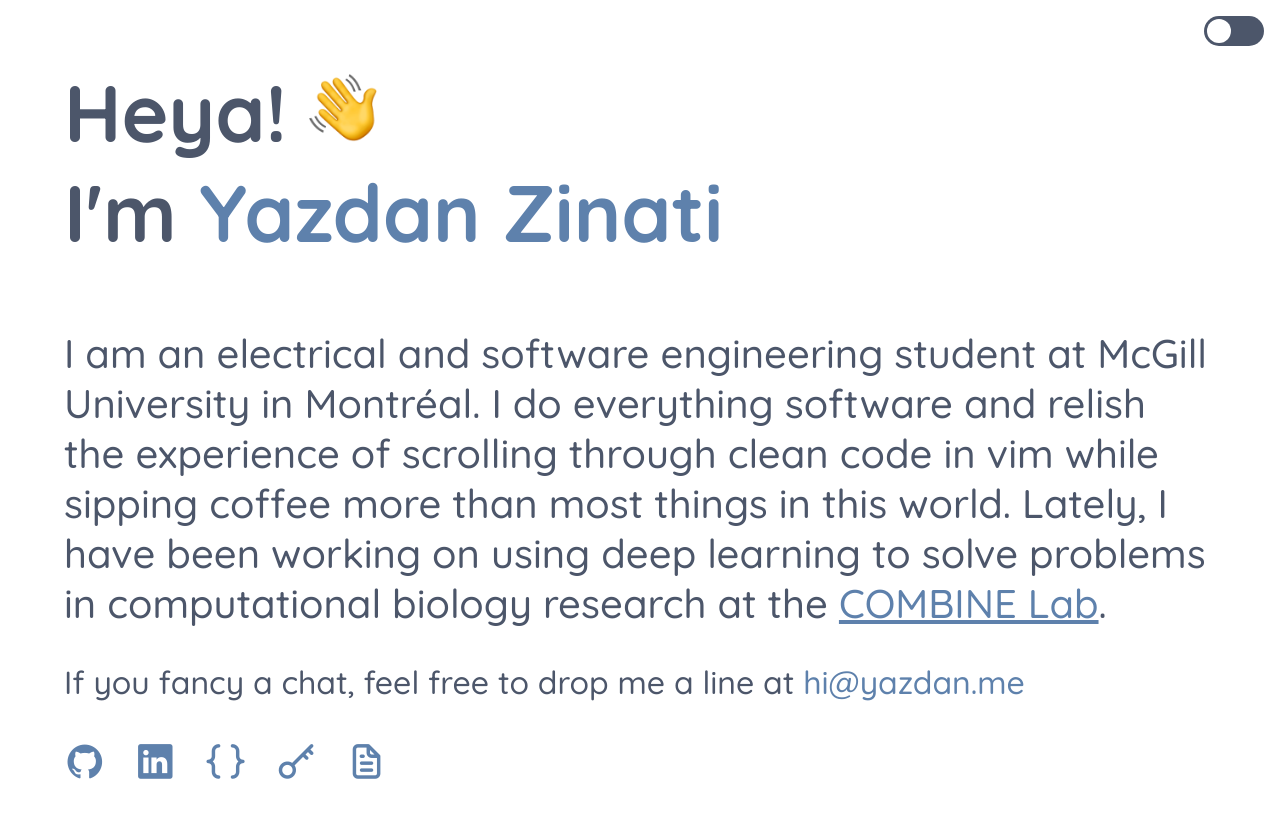
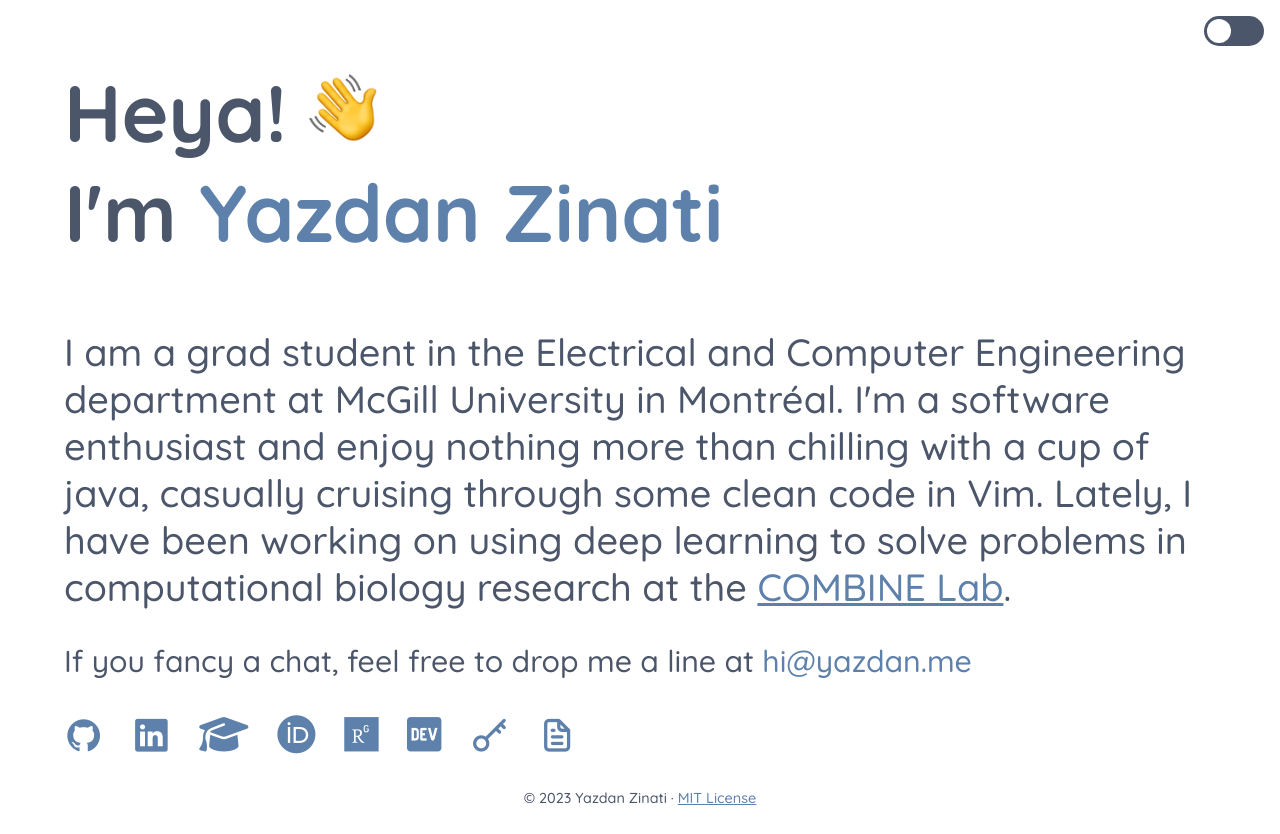
Before and after one commit to YazdanZ/yazdanzinati.com, a plain HTML site: page index.html in a window 1280 px wide. Drawn offline with nearby package versions, Linux system fonts and the light colour scheme.

Commit message:
Deploying to gh-pages from @ YazdanZ/yazdanzinati.com@f0d8cde4d5cbce5f50f9c898b27f8a3f91b14236 🚀

```diff
--- a/index.html
+++ b/index.html
@@ -11,6 +11,7 @@
       rel="stylesheet"
       href="https://unicons.iconscout.com/release/v4.0.0/css/line.css"
     />
+    <script src="https://kit.fontawesome.com/d985010947.js" crossorigin="anonymous"></script>
     <meta charset="UTF-8" />
     <meta name="viewport" content="width=device-width, initial-scale=1.0" />
     <meta name="description" content="Yazdan Zinati's personal website" />
@@ -37,12 +38,10 @@
           I'm <span>Yazdan Zinati</span>
         </h1>
         <h2>
-          I am an electrical and software engineering student at McGill
-          University in Montréal. I do everything software and relish the
-          experience of scrolling through clean code in vim while sipping coffee
-          more than most things in this world. Lately, I have been working on
-          using deep learning to solve problems in computational biology
-          research at the
+          I am a grad student in the Electrical and Computer Engineering department at McGill University in Montréal.
+          I'm a software enthusiast and enjoy nothing more than chilling with a cup of java, casually cruising through some clean code in Vim.
+
+          Lately, I have been working on using deep learning to solve problems in computational biology research at the
           <a href="http://www.ece.mcgill.ca/~aemad2/">COMBINE Lab</a>.
         </h2>
         <p>
@@ -75,13 +74,40 @@
             <i class="uil uil-linkedin"></i>
           </a>
         </il>
+        <il class="tooltip" data-tooltip="Scholar @VSef7ooAAAAJ">
+          <a
+            href="https://scholar.google.com/citations?user=VSef7ooAAAAJ&hl=en"
+            target="_blank"
+            class="social-icon"
+          >
+          <i class="fa-solid fa-graduation-cap"></i>
+        </a>
+        </il>
+        <il class="tooltip" data-tooltip="ORCID @0009-0005-9952-2515">
+          <a
+            href="https://orcid.org/0009-0005-9952-2515"
+            target="_blank"
+            class="social-icon"
+          >
+          <i class="fa-brands fa-orcid"></i>
+        </a>
+        </il>
+        <il class="tooltip" data-tooltip="ResearchGate @Yazdan-Zinati">
+          <a
+            href="https://www.researchgate.net/profile/Yazdan-Zinati"
+            target="_blank"
+            class="social-icon"
+          >
+          <i class="fa-brands fa-researchgate"></i>
+        </a>
+        </il>
         <il class="tooltip" data-tooltip="Devpost @yazdanzinati">
           <a
             href="https://devpost.com/yazdanzinati"
             target="_blank"
             class="social-icon"
           >
-          <i class="uil uil-brackets-curly"></i>
+          <i class="fa-brands fa-dev"></i>
         </a>
         </il>
         <il class="tooltip" data-tooltip="PGP Key (for nerds)">
@@ -93,7 +119,7 @@
             <i class="uil uil-key-skeleton-alt"></i>
           </a>
         </il>
-        <il class="tooltip" data-tooltip="View my résumé">
+        <il class="tooltip" data-tooltip="View my résumé (probably outdated)">
           <a
             href="https://github.com/YazdanZ/resume/raw/master/Resume%20-%20Yazdan%20Zinati.pdf"
             target="_blank"
@@ -103,6 +129,9 @@
           </a>
         </il>
       </ul>
+
+      <p>&copy; 2023 Yazdan Zinati · <a href="https://github.com/YazdanZ/yazdanzinati.com/blob/master/LICENSE">MIT License</a></p>
+
     </footer>
   <script defer src="bundle.js"></script></body>
 </html>
```
Also changed, not shown: bundle.js (+2 -2 lines), 1 other file.
